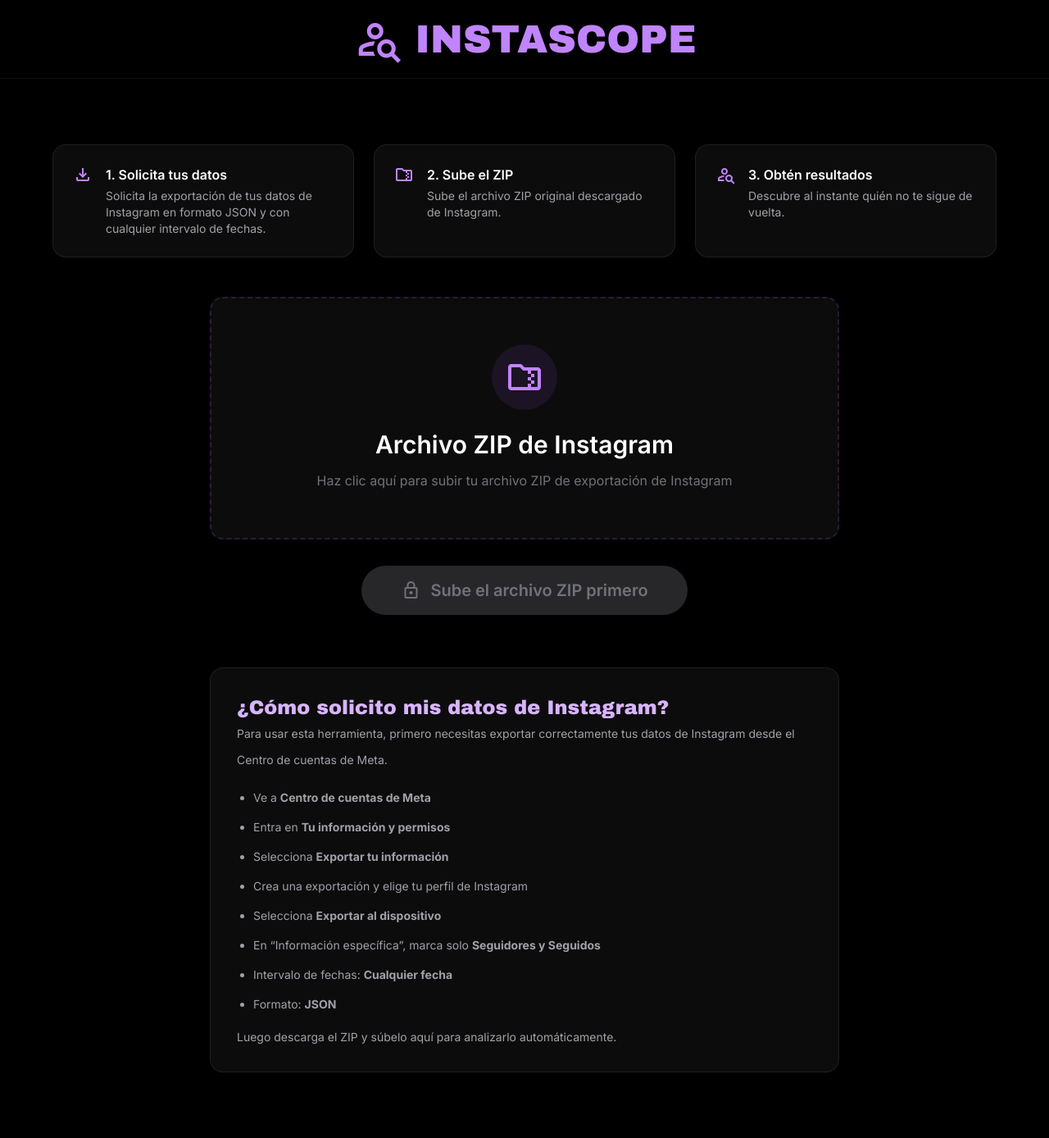
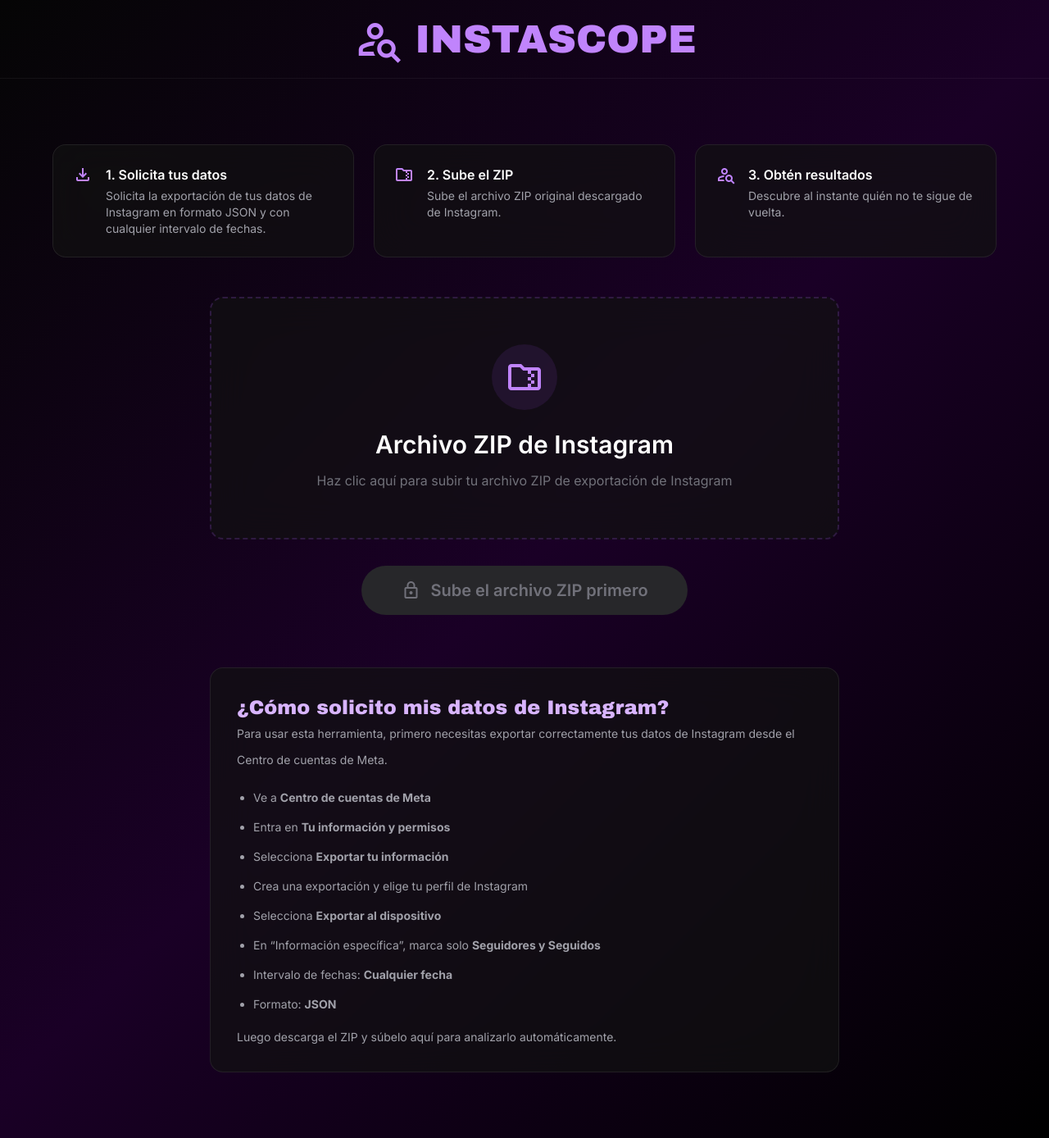
Before and after one commit to arboledae/InstaScope, a Flask app: page / in a window 1280 px wide. Shown: the whole page at 82% size. Run offline with Flask 3, Linux system fonts and the light colour scheme; some libraries are stand-ins or nearby versions; some web fonts are replaced.

Commit message:
cambio de fondo

```diff
--- a/templates/index.html
+++ b/templates/index.html
@@ -22,7 +22,7 @@
 
         body {
             font-family: 'Inter', sans-serif;
-            background-color: #050505;
+            background: linear-gradient(135deg, #050505 0%, #1a0026 50%, #000000 100%);
             color: #e5e2e1;
             margin: 0;
         }
--- a/templates/result.html
+++ b/templates/result.html
@@ -23,6 +23,7 @@
 
 body {
     font-family: 'Inter', sans-serif;
+    background: linear-gradient(135deg, #050505 0%, #1a0026 50%, #000000 100%);
 }
 
 .glass-card {
```
